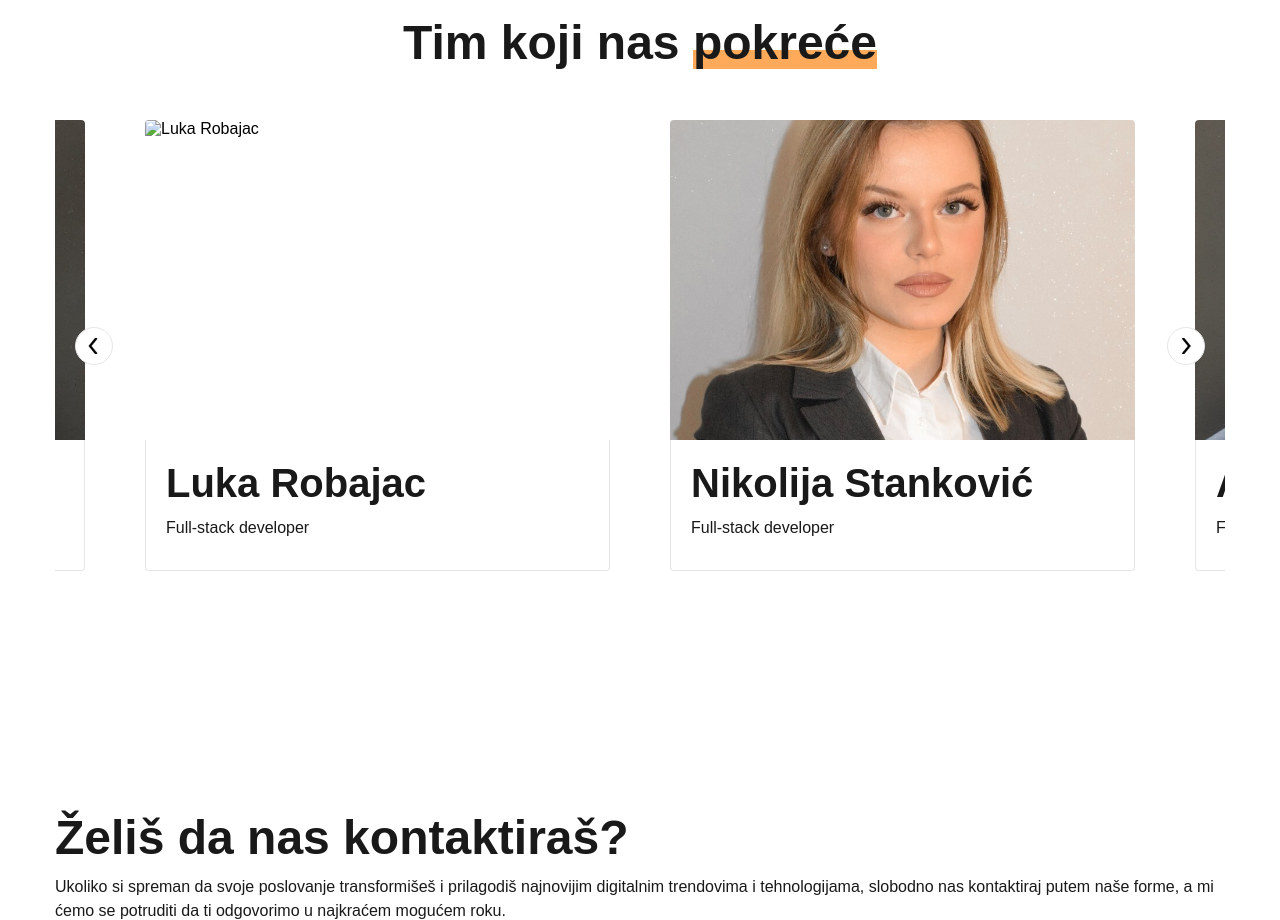
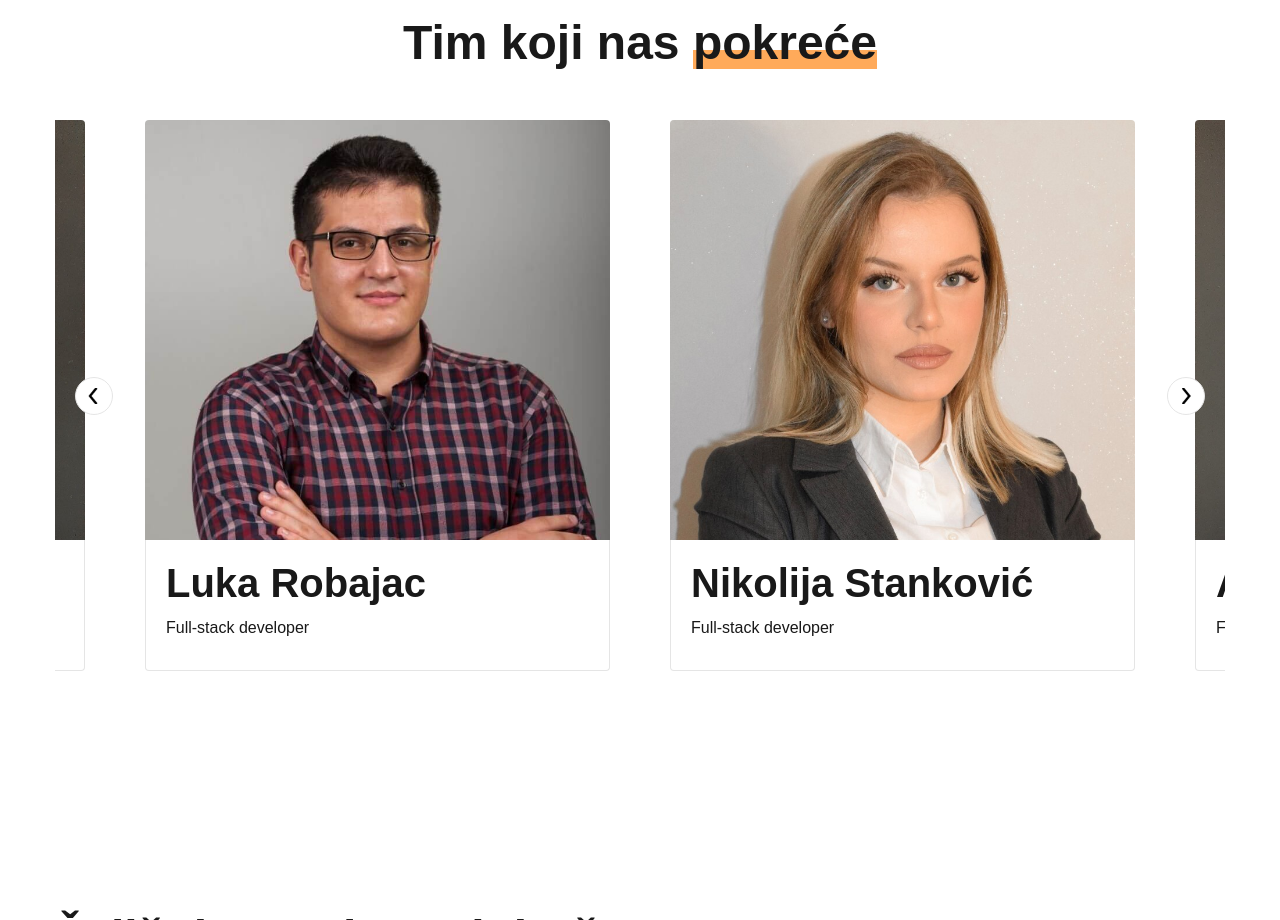
Before and after one commit to lyyka/digital-agency-example-website, a plain HTML site: page pages/about.html in a window 1280 px wide. Shown: the part 2180-3100 px from the top of the page. Drawn offline with nearby package versions, Linux system fonts and the light colour scheme; a web font is replaced by a local one.

Commit message:
Team card image added

```diff
--- a/css/pages/about.css
+++ b/css/pages/about.css
@@ -67,9 +67,10 @@
 }
 
 .team-card--image {
-    height: 320px;
+    height: 420px;
     width: 100%;
     object-fit: cover;
+    object-position: center top;
     border-radius: 4px 4px 0 0;
 }
 
--- a/pages/about.html
+++ b/pages/about.html
@@ -147,7 +147,7 @@
                         <div class="team-card">
                             <img
                                 class="team-card--image"
-                                src="./../images/team/1.jpg"
+                                src="./../images/team/1.jpeg"
                                 alt="Luka Robajac"
                             />
                             <div class="team-card--content">
```
Also changed, not shown: images/team/1.jpeg (added).
